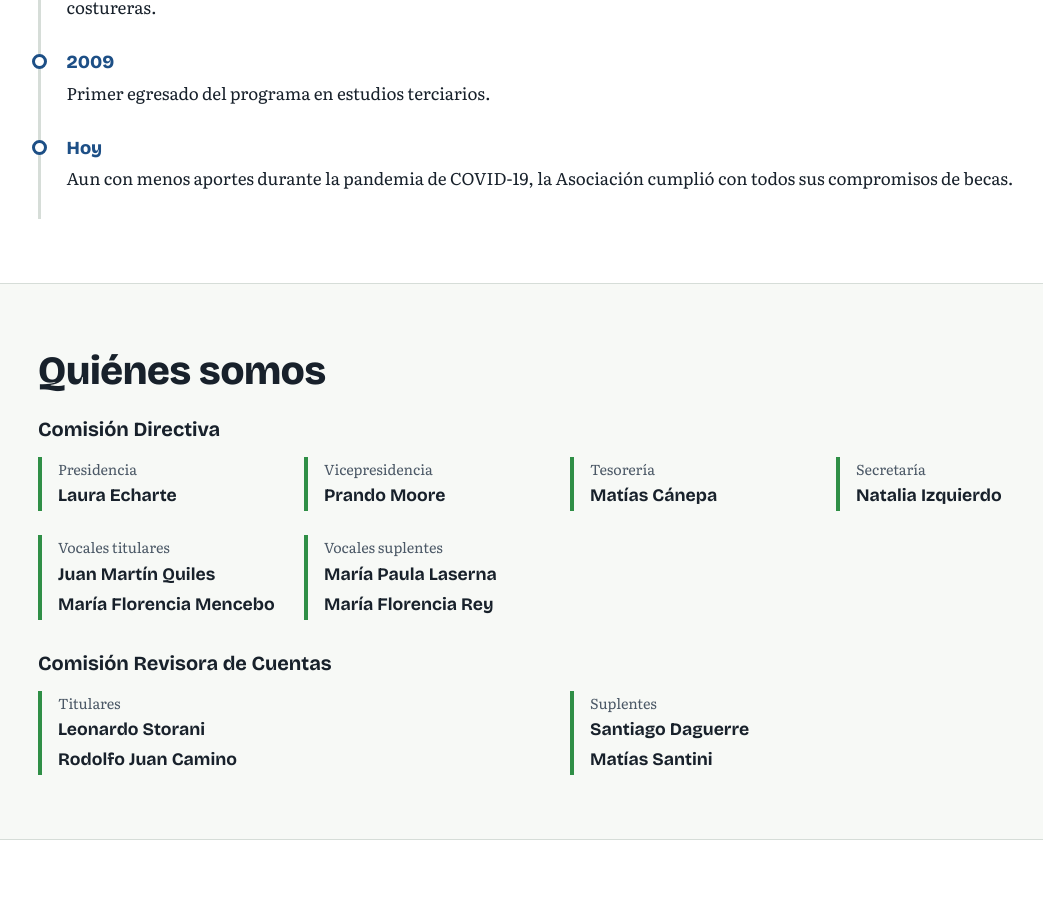
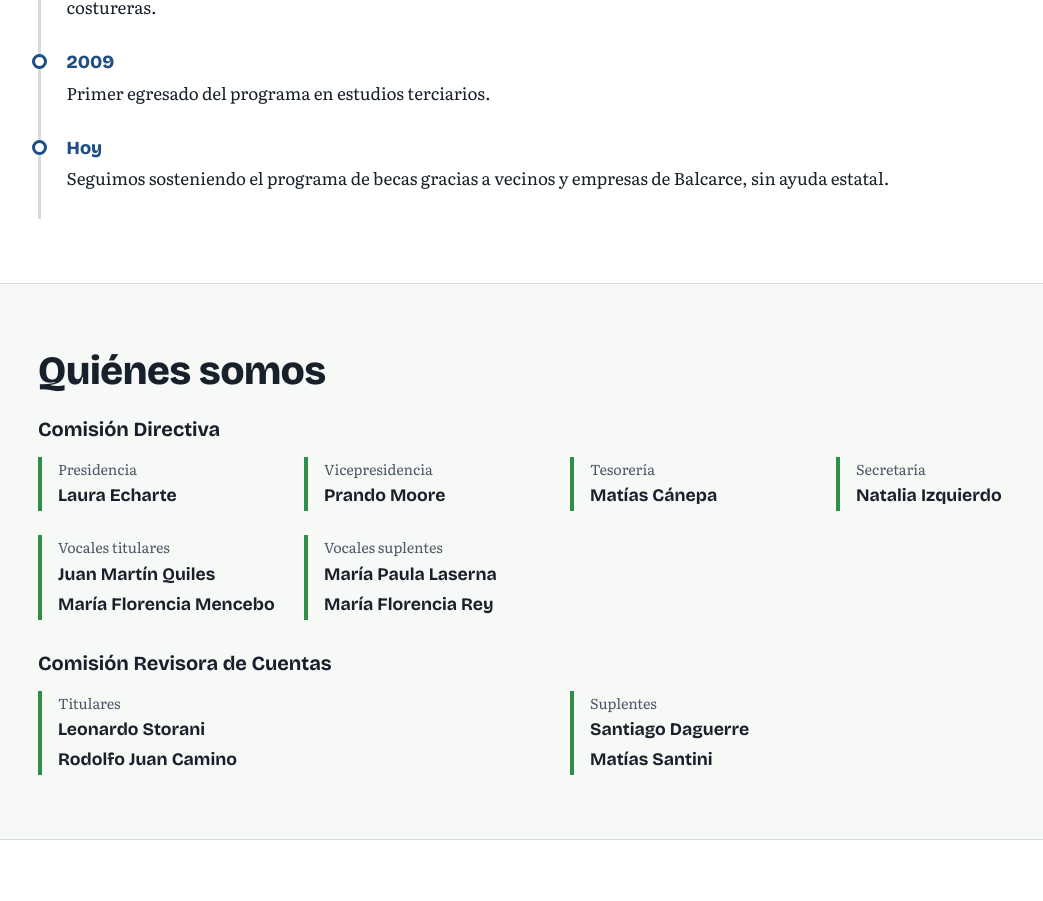
Before and after one commit to proyecto10balcarce/proyecto10balcarce.github.io, a plain HTML site: page index.html in a window 1280 px wide. Shown: the part 3460-4361 px from the top of the page, without its empty margins (82-1125 px from the left). Drawn offline with nearby package versions, Linux system fonts and the light colour scheme.

Commit message:
Add files via upload

```diff
--- a/index.html
+++ b/index.html
@@ -269,7 +269,7 @@ footer img{width:72px;border-radius:8px}
         <li><span class="yr">2004</span>Con la mejora de la situación de muchas familias y la llegada de planes alimentarios oficiales, cierran los comedores nocturnos.</li>
         <li><span class="yr">Microemprendimientos</span>Impulsamos proyectos productivos con las familias: la Granja La Aventura (aves, huevos y huerta) y el grupo de Madres costureras.</li>
         <li><span class="yr">2009</span>Primer egresado del programa en estudios terciarios.</li>
-        <li><span class="yr">Hoy</span>Aun con menos aportes durante la pandemia de COVID-19, la Asociación cumplió con todos sus compromisos de becas.</li>
+        <li><span class="yr">Hoy</span>Seguimos sosteniendo el programa de becas gracias a vecinos y empresas de Balcarce, sin ayuda estatal.</li>
       </ol>
     </div>
   </section>
```
